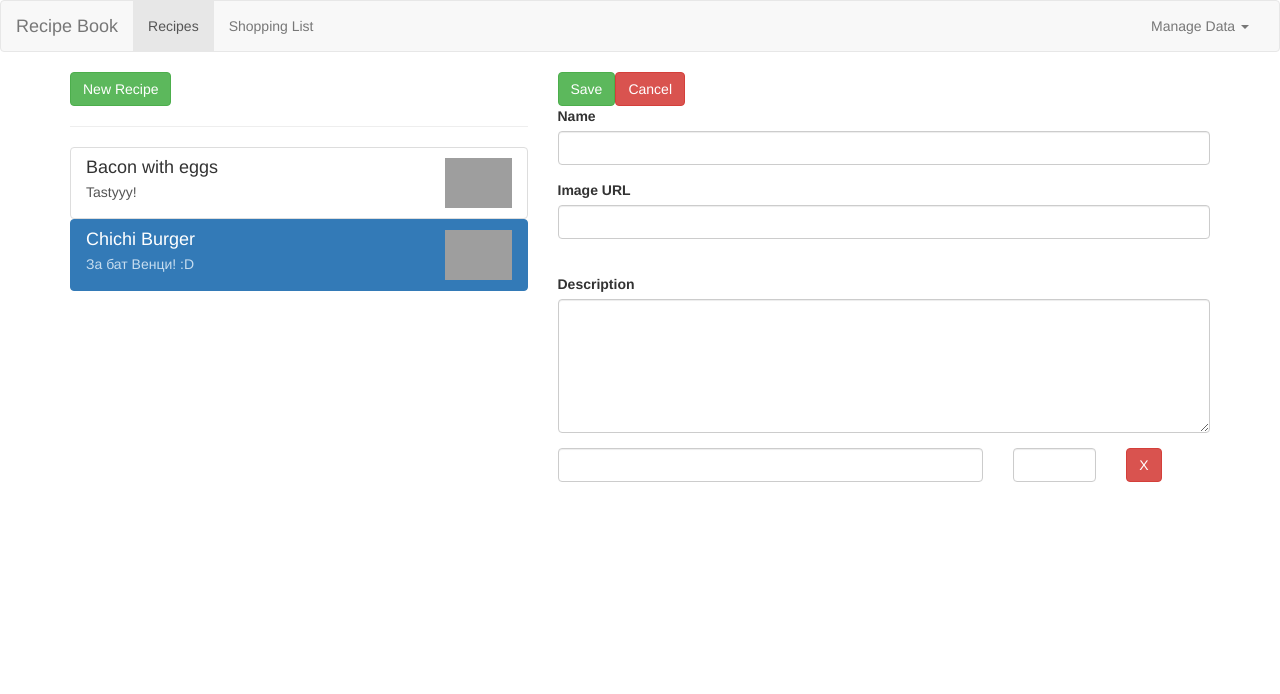
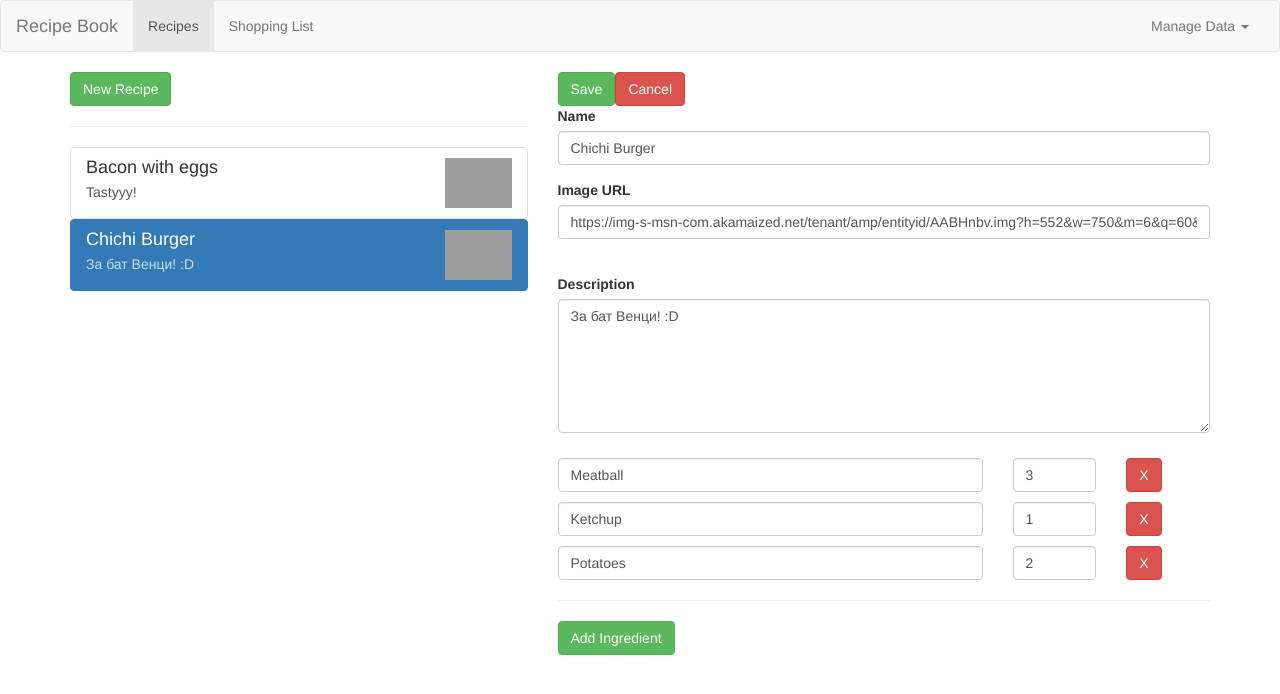
Before and after one commit to Nackeey/MyRecipes, an Angular app: page /recipes/1/edit in a window 1280 px wide. Shown: the top 694 px of the page. Built offline with nearby package versions, Linux system fonts and the light colour scheme; grey boxes are pictures that could not be loaded.

Commit message:
added initForm

```diff
--- a/src/app/app.module.ts
+++ b/src/app/app.module.ts
@@ -12,7 +12,7 @@ import { ShoppingEditComponent } from './shopping-list/shopping-edit/shopping-ed
 import { ShoppingListComponent } from './shopping-list/shopping-list.component';
 
 import { DropdownDirective } from './shared/dropdown.directive';
-import { FormsModule } from '@angular/forms';
+import { FormsModule, ReactiveFormsModule } from '@angular/forms';
 import { ShoppingListService } from './shopping-list/shopping-list.service';
 import { RecipeStartComponent } from './recipes/recipe-start/recipe-start.component';
 import { RecipeEditComponent } from './recipes/recipe-edit/recipe-edit.component';
@@ -34,7 +34,8 @@ import { RecipeEditComponent } from './recipes/recipe-edit/recipe-edit.component
   imports: [
     BrowserModule,
     AppRoutingModule,
-    FormsModule
+    FormsModule,
+    ReactiveFormsModule
   ],
   providers: [ShoppingListService],
   bootstrap: [AppComponent]
--- a/src/app/recipes/recipe-edit/recipe-edit.component.html
+++ b/src/app/recipes/recipe-edit/recipe-edit.component.html
@@ -1,6 +1,6 @@
 <div class="row">
     <div class="col-xs-12">
-        <form>
+        <form [formGroup]="recipeForm" (ngSubmit)="onSubmit()">
             <div class="row">
                 <div class="col-xs-12">
                     <button type="submit" class="btn btn-success">Save</button>
@@ -14,6 +14,7 @@
                         <input
                         type="text"
                         id="name"
+                        formControlName="name"
                         class="form-control">
                     </div>
                 </div>
@@ -25,6 +26,7 @@
                         <input
                         type="text"
                         id="imagePath"
+                        formControlName="imagePath"
                         class="form-control">
                     </div>
                 </div>
@@ -41,26 +43,39 @@
                         <textarea
                         type="text"
                         id="description"
+                        formControlName="description"
                         class="form-control"
                         rows="6"></textarea>
                     </div>
                 </div>
             </div>
             <div class="row">
-                <div class="col-xs-12">
-                    <div class="row">
+                <div class="col-xs-12" formArrayName="ingredients">
+                    <div class="row"
+                    *ngFor="let ingredientCtrl of recipeForm.get('ingredients').controls; let i = index"
+                    [formGroupName]="i"
+                    style="margin-top: 10px;">
                         <div class="col-xs-8">
                             <input
                             type="text"
+                            formControlName="name"
                             class="form-control">
                         </div>
                         <div class="col-xs-2">
                             <input
                             type="number"
+                            formControlName="amount"
                             class="form-control">
                         </div>
                         <div class="col-xs-2">
                             <button type="button" class="btn btn-danger">X</button>
+                        </div>
+                    </div>
+                    <hr>
+                    <div class="row">
+                        <div class="col-xs-12">
+                            <button type="button" class="btn btn-success"
+                            (click)="onAddIngredient()">Add Ingredient</button>
                         </div>
                     </div>
                 </div>
--- a/src/app/recipes/recipe-edit/recipe-edit.component.ts
+++ b/src/app/recipes/recipe-edit/recipe-edit.component.ts
@@ -1,5 +1,7 @@
 import { ActivatedRoute, Params } from '@angular/router';
 import { Component, OnInit } from '@angular/core';
+import { FormGroup, FormControl, FormArray } from '@angular/forms';
+import { RecipeService } from '../recipe.service';
 
 @Component({
   selector: 'app-recipe-edit',
@@ -9,8 +11,10 @@ import { Component, OnInit } from '@angular/core';
 export class RecipeEditComponent implements OnInit {
   id: number;
   editMode = false;
+  recipeForm: FormGroup;
 
-  constructor(private route: ActivatedRoute) { }
+  constructor(private route: ActivatedRoute,
+    private recipeService: RecipeService) { }
 
   ngOnInit() {
     this.route.params
@@ -18,9 +22,52 @@ export class RecipeEditComponent implements OnInit {
         (params: Params) => {
           this.id = +params['id'];
           this.editMode = params['id'] != null;
-          console.log(this.editMode);
+          this.initForm();
         }
       );
   }
 
+  onSubmit() {
+
+  }
+
+  onAddIngredient() {
+    (<FormArray>this.recipeForm.get('ingredients')).push(
+      new FormGroup({
+        'name': new FormControl(),
+        'amount': new FormControl()
+      })
+    );
+  }
+
+  private initForm() {
+    let recipeName = '';
+    let recipeImageUrl = '';
+    let recipeDescription = '';
+    let recipeIngredients = new FormArray([]);
+
+    if (this.editMode) {
+      const recipe = this.recipeService.getRecipe(this.id);
+      recipeName = recipe.name;
+      recipeImageUrl = recipe.imagePath;
+      recipeDescription = recipe.description;
+      if (recipe['ingredients']) {
+        for (let ingredient of recipe.ingredients) {
+          recipeIngredients.push(
+            new FormGroup({
+              'name': new FormControl(ingredient.name),
+              'amount': new FormControl(ingredient.amount)
+            })
+          );
+        }
+      }
+    }
+
+    this.recipeForm = new FormGroup({
+      'name': new FormControl(recipeName),
+      'imagePath': new FormControl(recipeImageUrl),
+      'description': new FormControl(recipeDescription),
+      'ingredients': recipeIngredients
+    });
+  }
 }
```
